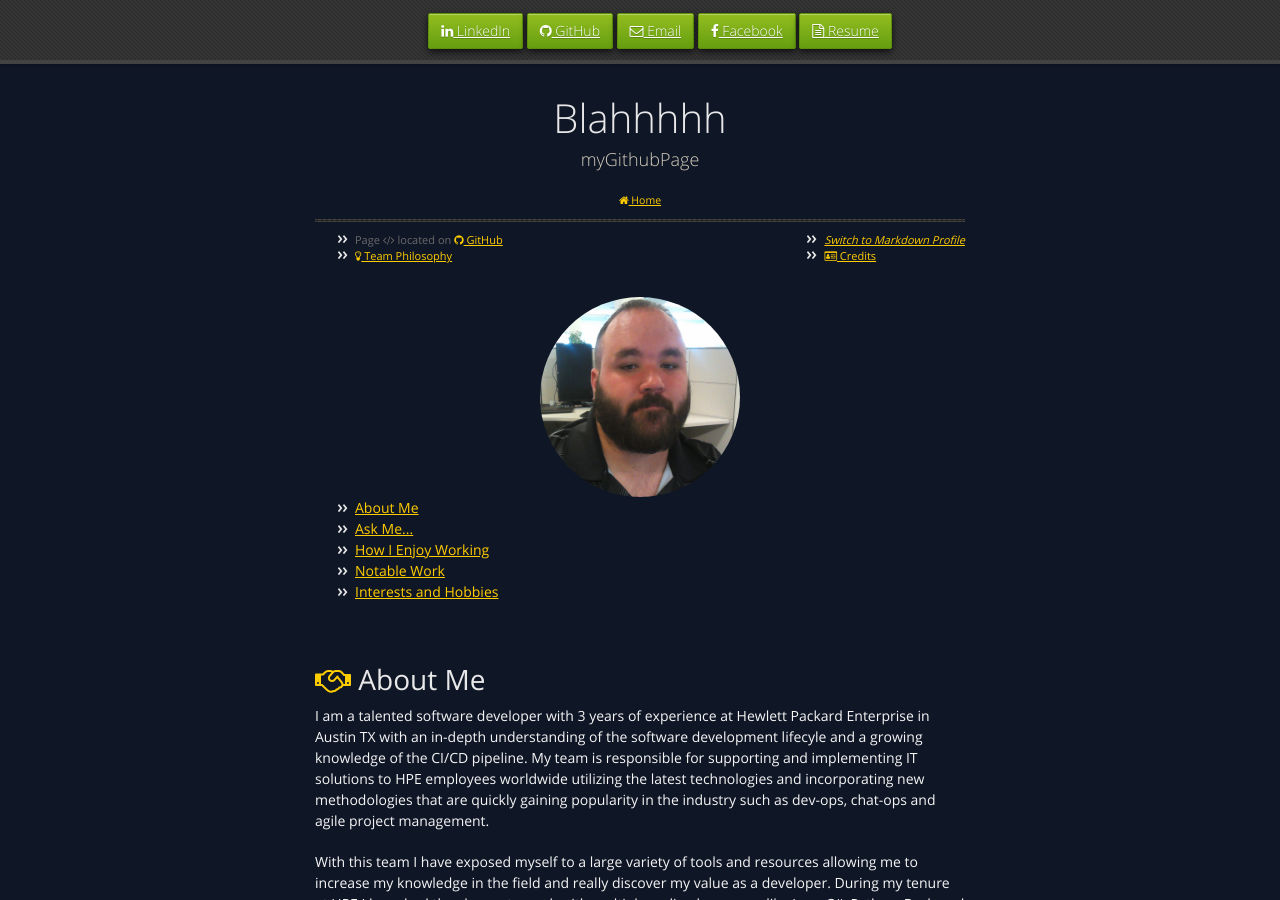
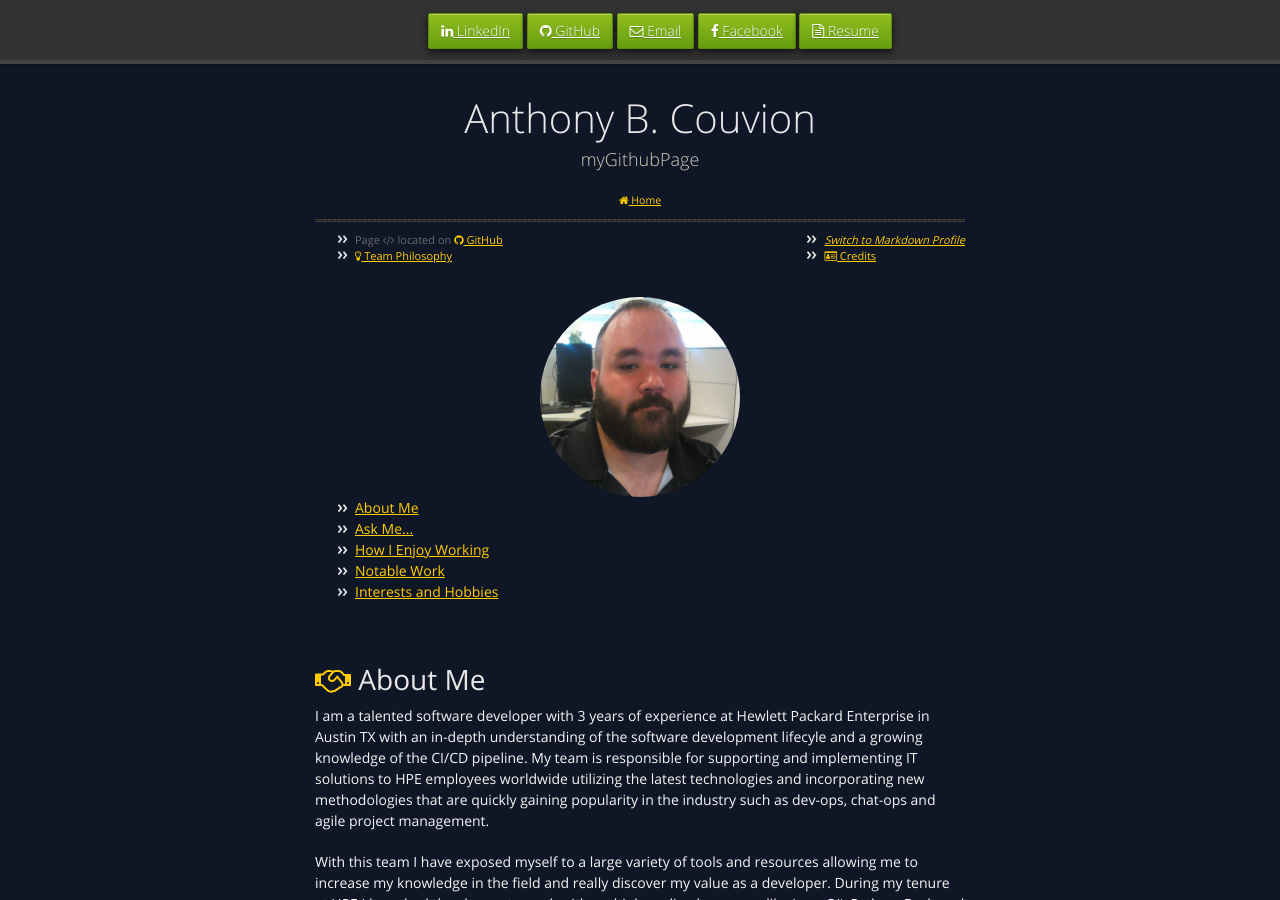
Before and after one commit to acouvion/acouvion.github.io, a Jekyll site: the page built from index.html, in a window 1280 px wide and 900 px high. Built offline with Jekyll 4.4.1, drawn with Linux system fonts in a browser that asks for light colours.

Commit message:
fixed Names and headers

```diff
--- a/index.html
+++ b/index.html
@@ -1,7 +1,7 @@
 ---
 layout: default
-title: titleGoesHere
-header: Blahhhhh
+title: Anthony B. Couvion
+header: Anthony B. Couvion
 subtitle: myGithubPage
 ---
 
```
